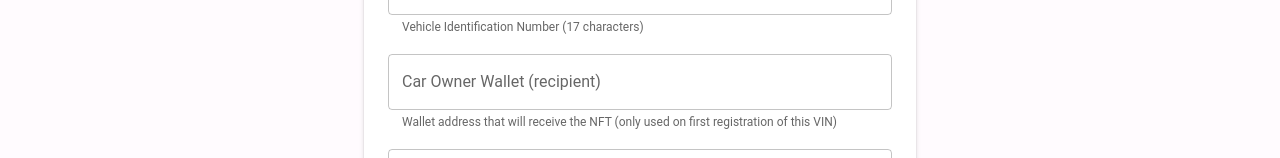
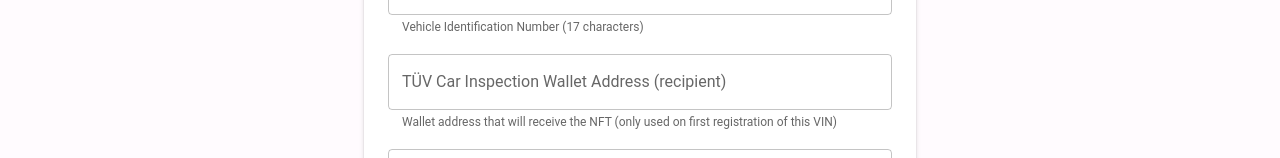
Before and after one commit to Budenkinder/car_nft, a React (Create React App) app in the folder frontend/: page / in a window 1280 px wide. Shown: the part 642-800 px from the top of the page. Built offline with nearby package versions, Linux system fonts and the light colour scheme; no server answers.

Commit message:
feat: relabel recipient field to "TÜV Car Inspection Wallet Address" in mint form

```diff
--- a/frontend/src/App.js
+++ b/frontend/src/App.js
@@ -380,7 +380,7 @@
             />
             {isNewMint && (
               <TextField
-                label="Car Owner Wallet (recipient)"
+                label="TÜV Car Inspection Wallet Address (recipient)"
                 fullWidth
                 value={recipient}
                 onChange={(e) => setRecipient(e.target.value)}
```
Also changed, not shown: 6 other files (tests, documents, lock files or other folders).
